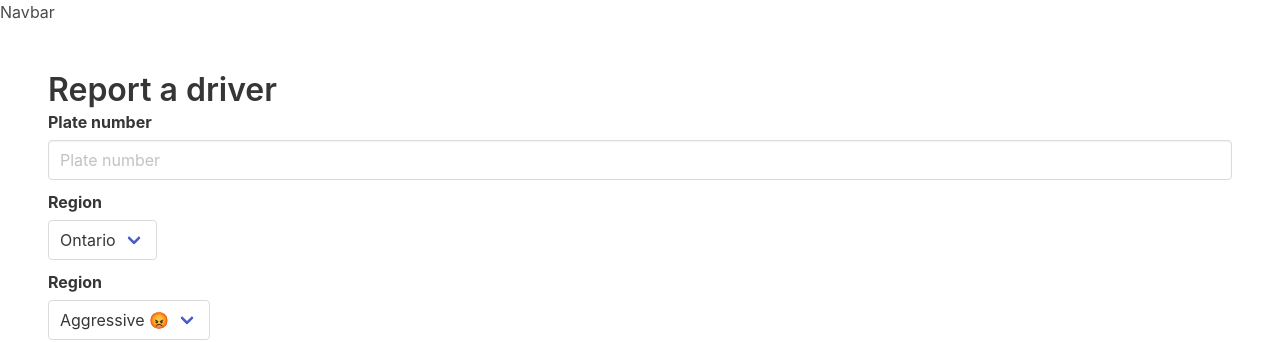
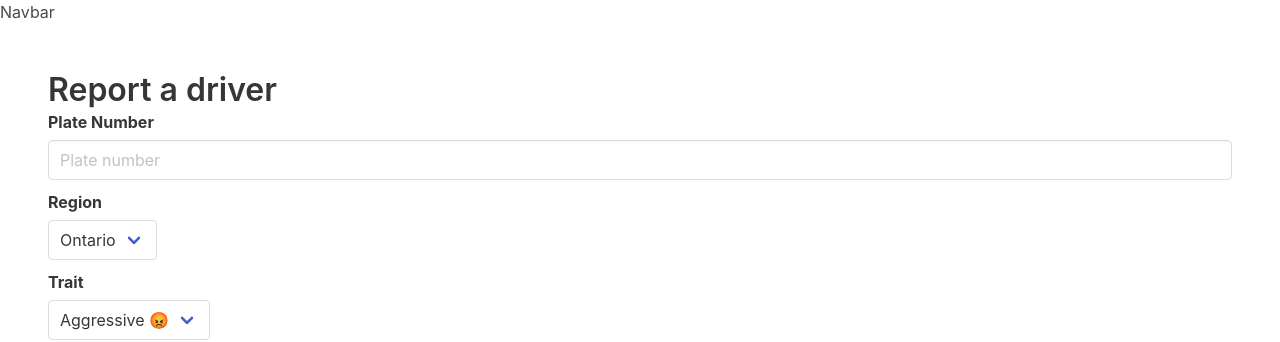
Before and after one commit to icappel/license-plates, a React (Create React App) app: page / in a window 1280 px wide. Shown: the top 342 px of the page. Built offline with nearby package versions, Linux system fonts and the light colour scheme.

Commit message:
Improve accessibility

```diff
--- a/public/index.html
+++ b/public/index.html
@@ -24,7 +24,7 @@
       work correctly both with client-side routing and a non-root public URL.
       Learn how to configure a non-root public URL by running `npm run build`.
     -->
-    <title>React App</title>
+    <title>License Plates</title>
   </head>
   <body>
     <noscript>You need to enable JavaScript to run this app.</noscript>
--- a/src/HomeReporter/index.tsx
+++ b/src/HomeReporter/index.tsx
@@ -3,6 +3,7 @@ import Reporter from "../Reporter";
 
 function HomeReporter() {
     return (
+        <main>
             <section className="hero">
                 <div className="hero-body">
                     <div className="title">
@@ -13,6 +14,7 @@ function HomeReporter() {
                     </div>
                 </div>
             </section>
+        </main>
     )
 }
 
--- a/src/Reporter/index.tsx
+++ b/src/Reporter/index.tsx
@@ -28,10 +28,11 @@ function Reporter() {
     return (
         <form onSubmit={handleSubmit} >
             <div className="field">
-                <label className="label">Plate number</label>
+                <label className="label" htmlFor="plate-input">Plate Number</label>
                 <div className="control">
                     <input
                         className="input"
+                        id="plate-input"
                         placeholder="Plate number"
                         required
                         maxLength={MAX_LICENSE_PLATE_LENGTH}
@@ -41,30 +42,31 @@ function Reporter() {
                 </div>
             </div>
             <div className="field">
-                <label className="label">Region</label>
+                <label className="label" htmlFor="region-input">Region</label>
                 <div className="control">
                     <div className="select">
-                        <select value={region} onChange={event => setRegion(event.target.value)} >
+                        <select id="region-input" value={region} onChange={event => setRegion(event.target.value)} >
                             {REGIONS.map((region) => <option key={region}>{region}</option>)}
                         </select>
                     </div>
                 </div>
             </div>
             <div className="field">
-                <label className="label">Region</label>
+                <label className="label" htmlFor="trait-input">Trait</label>
                 <div className="control">
                     <div className="select">
-                        <select onChange={event => setTrait(event.target.value)} >
-                            {DRIVER_TRAITS.map(trait => <option value={trait.name} key={trait.name}>{`${trait.name} ${trait.emoji}`}</option>)}
+                        <select id="trait-input" onChange={event => setTrait(event.target.value)} >
+                            {DRIVER_TRAITS.map(trait => <option value={trait.name} key={trait.name}>{trait.name} {trait.emoji}</option>)}
                         </select>
                     </div>
                 </div>
             </div>
             <div className="field">
-                <label className="label">Comment (Optional)</label>
+                <label className="label" htmlFor="comment-input">Comment (Optional)</label>
                 <div className="control">
                     <textarea
                         className="textarea"
+                        id="comment-input"
                         placeholder="Comment"
                         maxLength={MAX_COMMENT_LENGTH}
                         value={comment}
```
Lines whose indentation alone changed are shown as unchanged.
